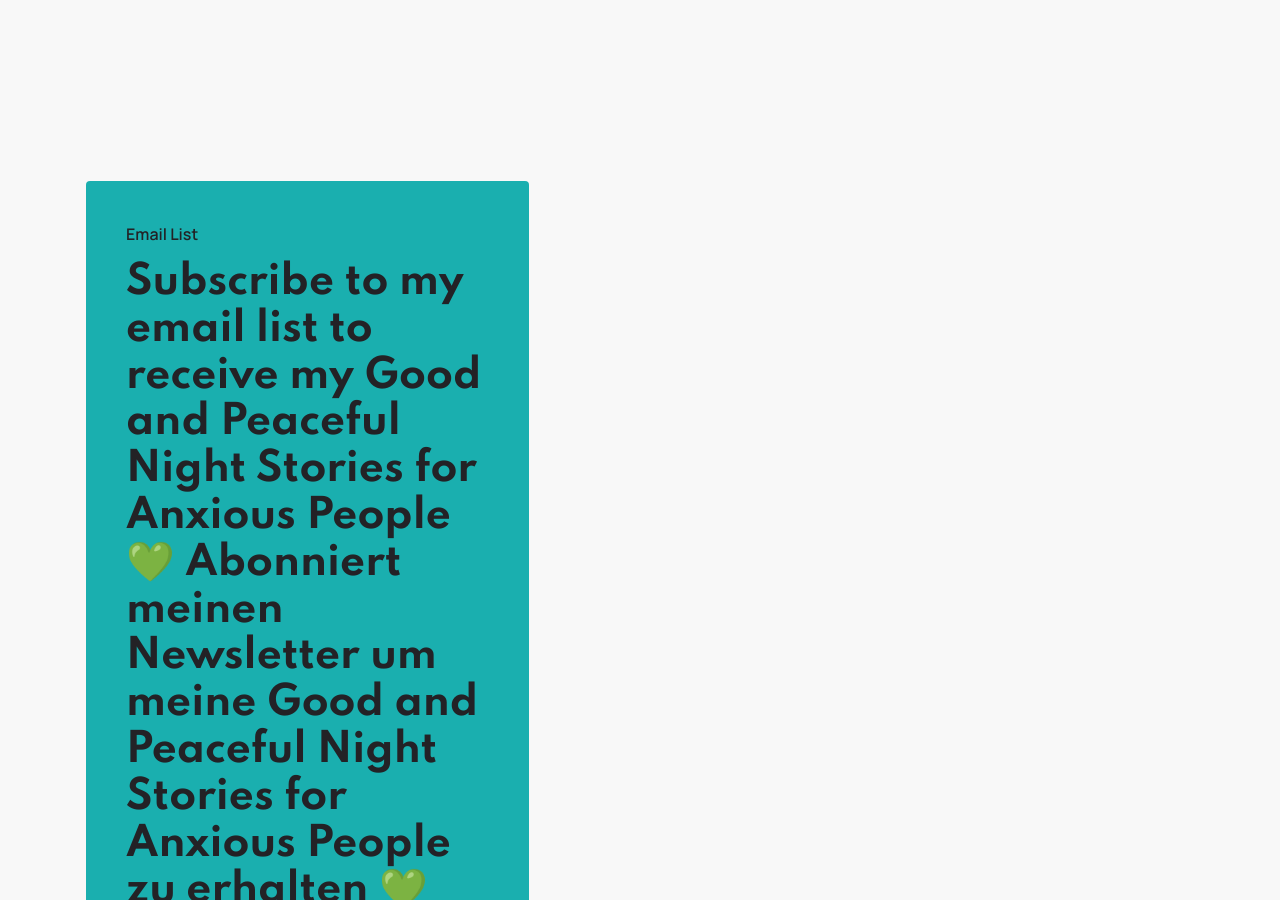
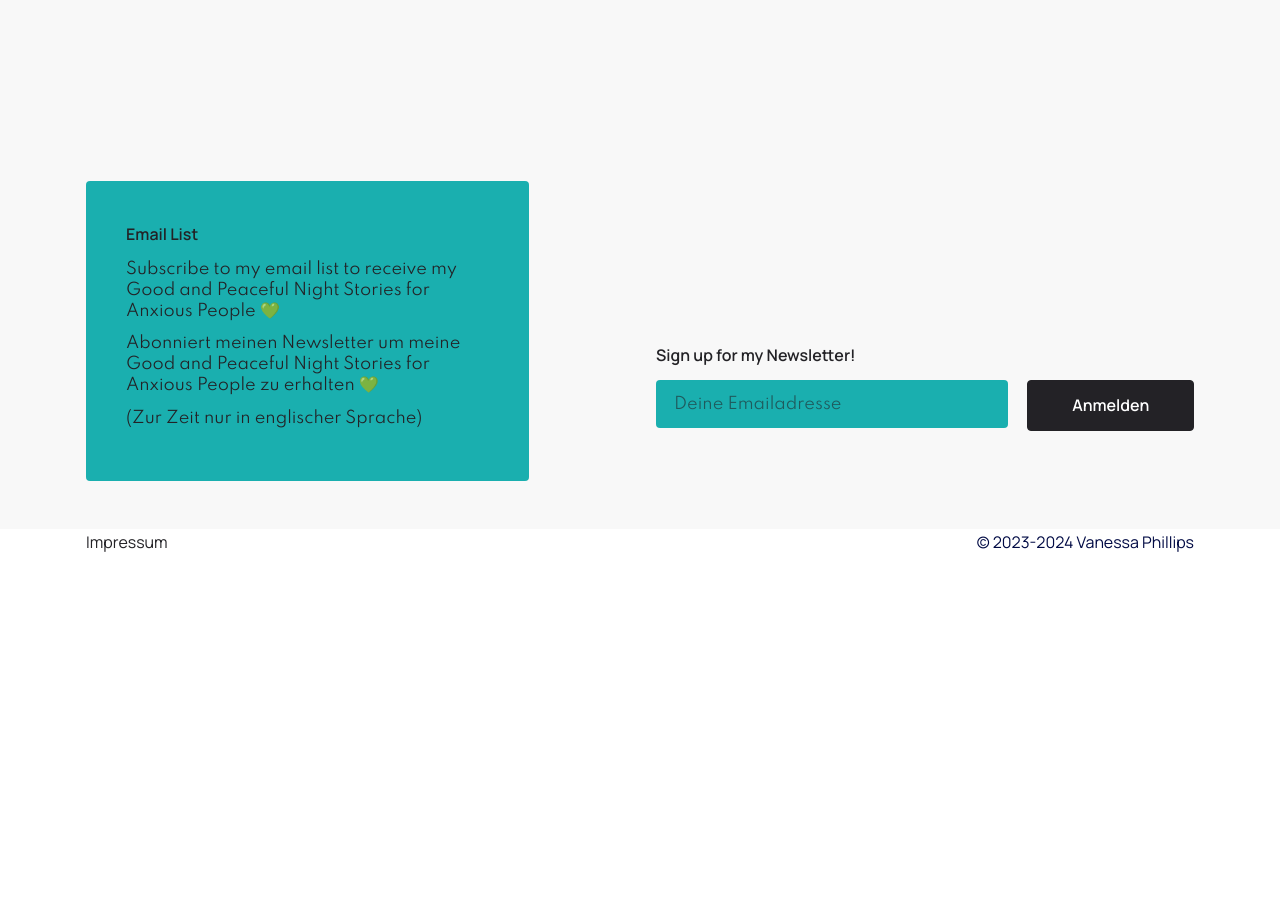
Before and after one commit to Schrank/nessi, a Jekyll site: the page built from index.md, in a window 1280 px wide and 900 px high, scrolled down 1671 px. Built offline with Jekyll 4.4.1, drawn with Linux system fonts in a browser that asks for light colours; some web fonts are replaced; comment, search, counter and statistics services are not loaded; after the commit the page ends 2242 px from its top, so only the background shows below that; some of the changed text lies outside the part shown.

Commit message:
Newsletter schrift fixen

```diff
--- a/_includes/newsletter.html
+++ b/_includes/newsletter.html
@@ -4,15 +4,11 @@
             <div class="col-12 col-lg-5">
                 <div class="head_block text-white">
                     <h4 class="mbr-section-subtitle mbr-semibold mbr-fonts-style display-4">Email List</h4>
-                    <h3 class="mbr-section-title mb-0 mbr-fonts-style display-5">
-                        <strong>Subscribe to my email list to receive my Good and Peaceful Night Stories for Anxious People 💚
-
-                            Abonniert meinen Newsletter um meine Good and Peaceful Night Stories for Anxious People zu erhalten 💚
-
-                            (Zur Zeit nur in englischer Sprache)
-
-                            </strong>
-                    </h3>
+                    <p class="mbr-section-subtitle">Subscribe to my email list to receive my Good and Peaceful Night
+                        Stories for Anxious People 💚</p>
+                    <p class="mbr-section-subtitle">Abonniert meinen Newsletter um meine Good and Peaceful Night Stories
+                        for Anxious People zu erhalten 💚</p>
+                    <p class="mbr-section-subtitle">(Zur Zeit nur in englischer Sprache)</p>
                 </div>
             </div>
             <div class="col-lg-1 d-none d-lg-block"></div>
```
